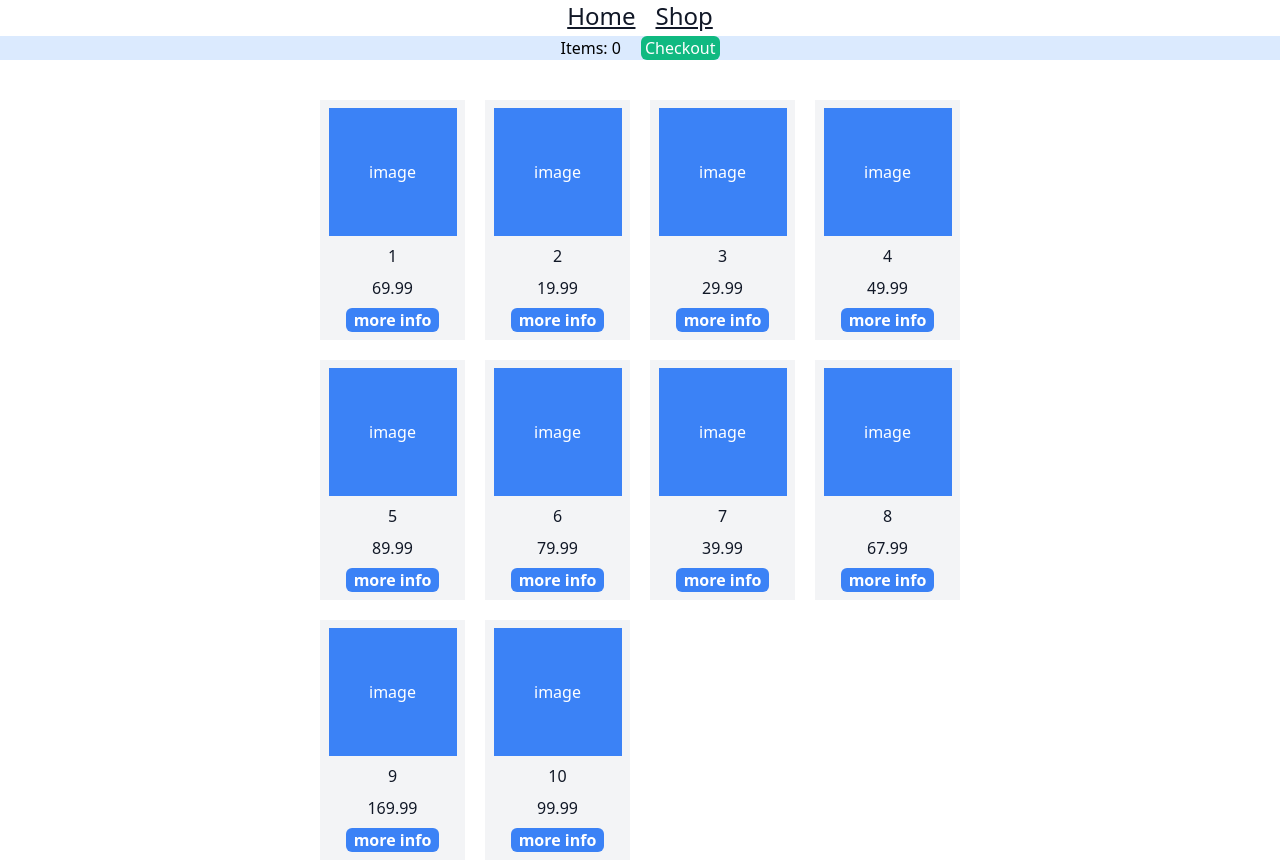
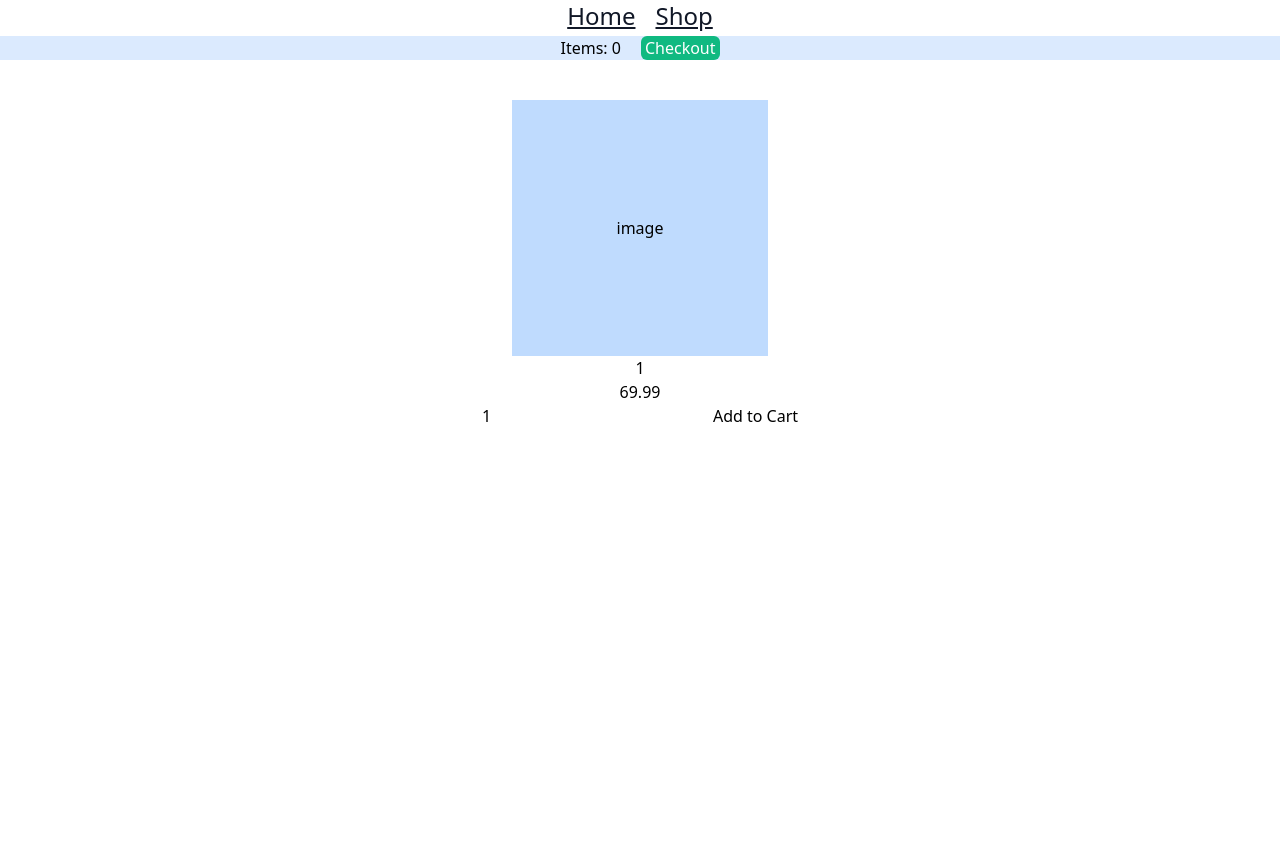
Before and after one commit to superspike7/shopping-cart, a React (Vite) app: page /Shop/1 in a window 1280 px wide. After the commit the page ends 800 px from the top, so only its background shows below. Built offline with nearby package versions, Linux system fonts and the light colour scheme.

Commit message:
add nested routes

```diff
--- /dev/null
+++ b/src/Item.jsx
@@ -0,0 +1,26 @@
+import React, { useEffect, useState } from "react";
+import { useParams } from "react-router-dom";
+import { items } from "./data";
+
+export default function Item() {
+  const [item, setItem] = useState({});
+
+  let { itemId } = useParams();
+
+  useEffect(() => {
+    const findItem = items.find((item) => itemId == item.id);
+    setItem(findItem);
+  }, []);
+
+  return (
+    <div className="w-1/2 mt-10 mx-auto justify-center flex flex-col items-center">
+      <div className="bg-blue-200 flex justify-center items-center w-64 h-64 ">image</div>
+      <h1>{item.name}</h1>
+      <h1>{item.price}</h1>
+      <form>
+        <input type="number" value="1" />
+        <button>Add to Cart</button>
+      </form>
+    </div>
+  );
+}
--- a/src/Shop.jsx
+++ b/src/Shop.jsx
@@ -1,8 +1,11 @@
 import React, { useEffect, useState } from "react";
+import { Switch, useRouteMatch, Route } from "react-router-dom";
+import Item from "./Item";
 import Items from "./Items";
 
 export default function Shop() {
   const [cart, setCart] = useState([]);
+  let { path } = useRouteMatch()
 
   return (
     <div className="">
@@ -12,7 +15,14 @@ export default function Shop() {
           Checkout
         </button>
       </nav>
-      <Items/>
+      <Switch>
+        <Route exact path={path}>
+          <Items/>
+        </Route>
+        <Route path={`${path}/:itemId`}>
+          <Item />
+        </Route>
+      </Switch>
     </div>
   );
 }
```
